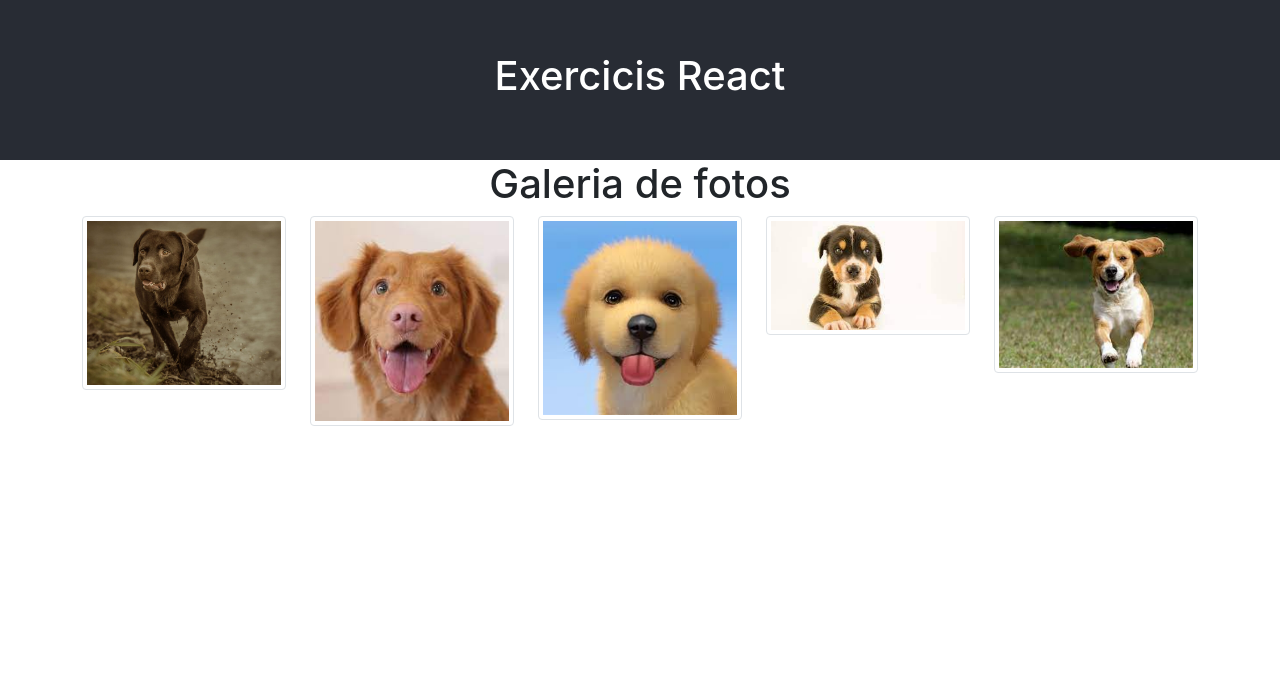
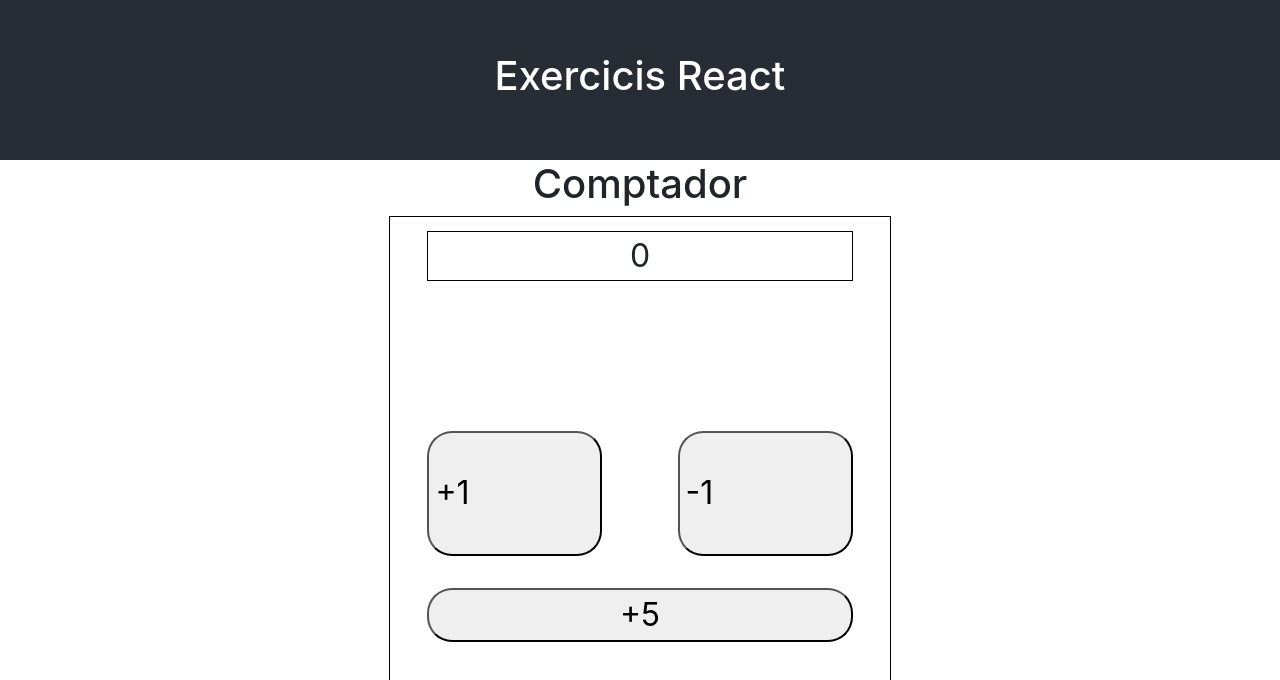
Before and after one commit to Efarinyes/exercicis-tecnocampus, a React (Create React App) app: page / in a window 1280 px wide. Shown: the top 680 px of the page. Built offline with nearby package versions, Linux system fonts and the light colour scheme.

Commit message:
Commit - Segon Exercici - comptador

```diff
--- a/src/App.css
+++ b/src/App.css
@@ -37,7 +37,7 @@
   }
 }
 .contenidor {
-  min-width: 75%;
+  min-width: 100%;
 }
 .imatge-gran {
   width: 400px;
--- a/src/App.js
+++ b/src/App.js
@@ -1,5 +1,6 @@
 import "./App.css";
-import Galeria from "./exercicis/galeria/Galeria";
+import Comptador from "./exercicis/comptador/Comptador";
+// import Galeria from "./exercicis/galeria/Galeria";
 
 function App() {
   return (
@@ -8,7 +9,12 @@ function App() {
         <h1>Exercicis React </h1>
       </header>
       <div className="App">
-        <Galeria />
+        <div className="container">
+          <div className="cotenidor">
+            {/* <Galeria /> */}
+            <Comptador />
+          </div>
+        </div>
       </div>
     </>
   );
--- /dev/null
+++ b/src/exercicis/comptador/Comptador.js
@@ -0,0 +1,44 @@
+import "./comptador.css";
+import { useState } from "react";
+
+function Comptador() {
+  const [comptador, setComptador] = useState(0);
+  const suma = () => {
+    setComptador(comptador + 1);
+    if (comptador === 10) setComptador(10);
+  };
+  const sumaCinc = () => {
+    setComptador(comptador + 5);
+    if (comptador > 5) setComptador(NaN);
+  };
+
+  const resta = () => {
+    setComptador(comptador - 1);
+    if (comptador === 0) setComptador(0);
+  };
+
+  return (
+    <>
+      <h1> Comptador </h1>
+
+      <div className="comptador-container">
+        <div className="display"> {comptador} </div>
+        <div className="btnContenidor">
+          <button type="button" className="boto" onClick={suma}>
+            +1
+          </button>
+          <button type="button" className="boto" onClick={resta}>
+            -1
+          </button>
+        </div>
+        <div className="botoMesCinc">
+          <button type="button" className="botoCinc" onClick={sumaCinc}>
+            +5
+          </button>
+        </div>
+      </div>
+    </>
+  );
+}
+
+export default Comptador;
--- /dev/null
+++ b/src/exercicis/comptador/comptador.css
@@ -0,0 +1,52 @@
+.comptador-container {
+  width: 45%;
+  height: 500px;
+  border: 1px solid black;
+  margin: auto;
+}
+.display {
+  display: flex;
+  font-size: 2rem;
+  align-items: center;
+  justify-content: center;
+  width: 85%;
+  height: 10%;
+  margin: 0 auto;
+  margin-top: 0.9rem;
+  border: 1px solid black;
+}
+
+.btnContenidor {
+  display: flex;
+  justify-content: space-around;
+  margin-top: 30%;
+  width: 100%;
+  height: 25%;
+}
+
+.boto {
+  display: flex;
+  font-size: 2rem;
+  align-items: center;
+  width: 35%;
+  height: 100%;
+  border-radius: 25px;
+  color: black;
+}
+.boto:hover {
+  background-color: bisque;
+}
+.botoMesCinc {
+  display: flex;
+  justify-content: center;
+  margin-top: 2rem;
+  width: 100%;
+}
+.botoCinc {
+  font-size: 2rem;
+  border-radius: 25px;
+  width: 85%;
+}
+.botoCinc:hover {
+  background-color: bisque;
+}
--- a/src/exercicis/galeria/Galeria.js
+++ b/src/exercicis/galeria/Galeria.js
@@ -19,8 +19,6 @@ function Galeria() {
     <>
       <h1> Galeria de fotos </h1>
 
-      <div className="container">
-        <div className="cotenidor">
       <div className="row">
         {fotos.map((foto) => (
           <div className="col-md" key={foto}>
@@ -33,8 +31,6 @@ function Galeria() {
           </div>
         ))}
       </div>
-        </div>
-      </div>
     </>
   );
 }
```
Lines whose indentation alone changed are shown as unchanged.
